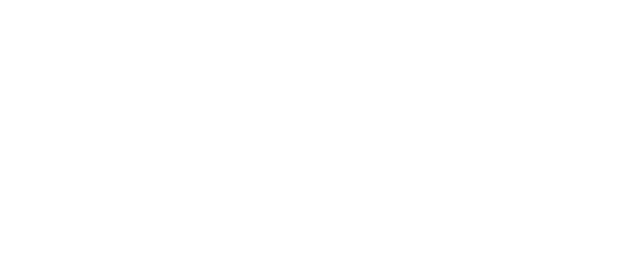
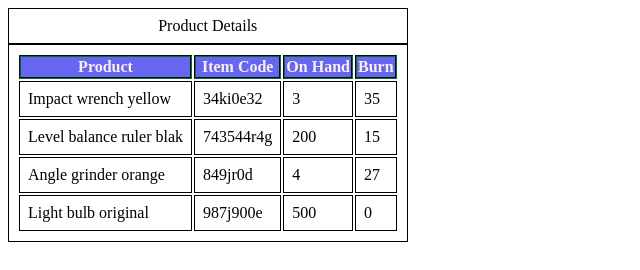
Before and after one commit to Yamako123456/inventory-management-system, a plain HTML site: page Inventory Dashboard/dashboard.html in a window 1280 px wide. Shown: the whole page, without its empty margins (0-640 px from the left). Drawn offline with Linux system fonts and the light colour scheme.

Commit message:
add Product details table in dashboard

```diff
--- a/Inventory Dashboard/css/dashboard.css
+++ b/Inventory Dashboard/css/dashboard.css
@@ -0,0 +1,11 @@
+table, tr, td, caption{
+    border: 1px solid black;
+    padding: 8px;
+}
+
+th{
+    background-color: #6666f1;
+    color: #f8efef;
+    font-weight: bold;
+    border-width: 2px; border-style: groove; border-color:rgb(13, 102, 53)
+}
--- a/Inventory Dashboard/dashboard.html
+++ b/Inventory Dashboard/dashboard.html
@@ -8,6 +8,47 @@
     <link rel="stylesheet" href="css/dashboard.css">
 </head>
 <body>
+    <header>
 
+    </header>
+    <main>
+        <table>
+            <caption>Product Details</caption>
+            <thead>
+                <tr>
+                    <th scope="col">Product</th>
+                    <th scope="col">Item Code</th>
+                    <th scope="col">On Hand</th>
+                    <th scope="col">Burn</th>
+                </tr>
+            </thead>
+            <tbody>
+                <tr>
+                    <td>Impact wrench yellow</td>
+                    <td>34ki0e32</td>
+                    <td>3</td>
+                    <td>35</td>
+                </tr><tr>
+                    <td>Level balance ruler blak</td>
+                    <td>743544r4g</td>
+                    <td>200</td>
+                    <td>15</td>
+                </tr><tr>
+                    <td>Angle grinder orange</td>
+                    <td>849jr0d</td>
+                    <td>4</td>
+                    <td>27</td>
+                </tr><tr>
+                    <td>Light bulb original</td>
+                    <td>987j900e</td>
+                    <td>500</td>
+                    <td>0</td>
+                </tr>
+            </tbody>
+        </table>
+    </main>
+    <footer>
+
+    </footer>
 </body>
 </html>
```
